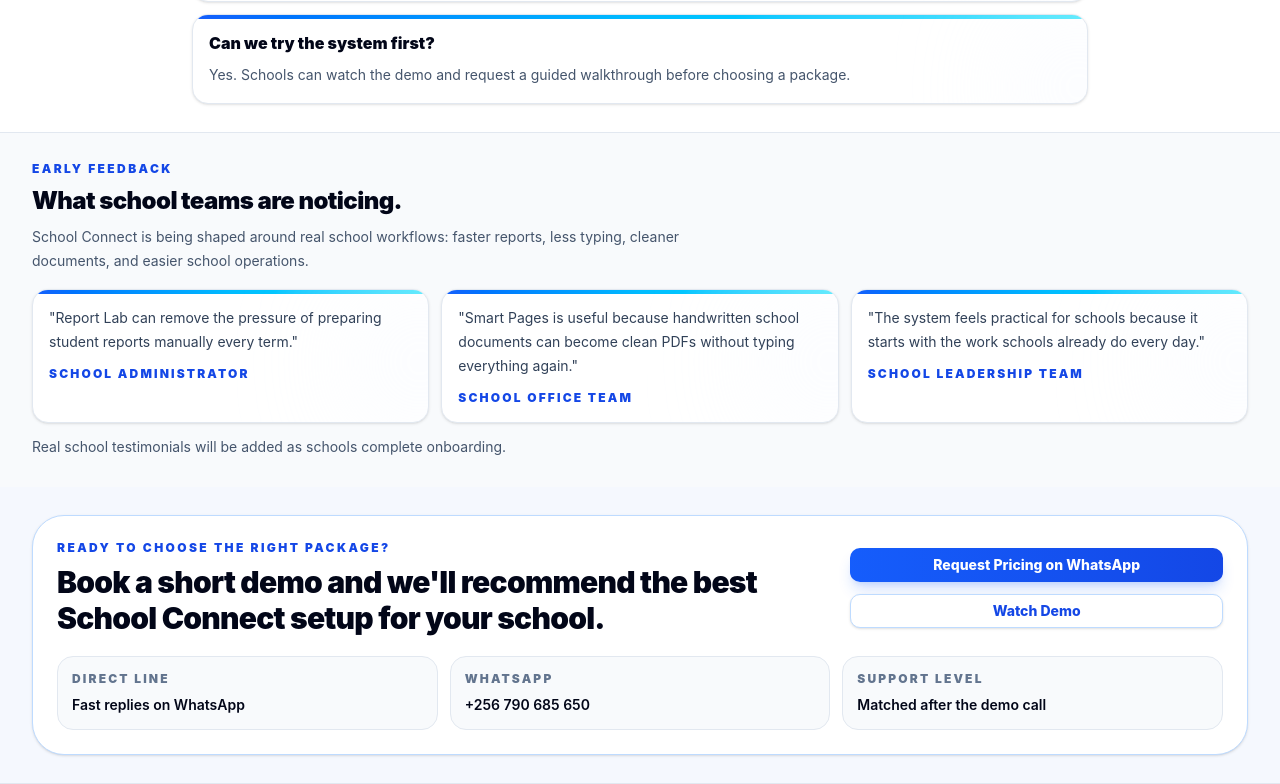
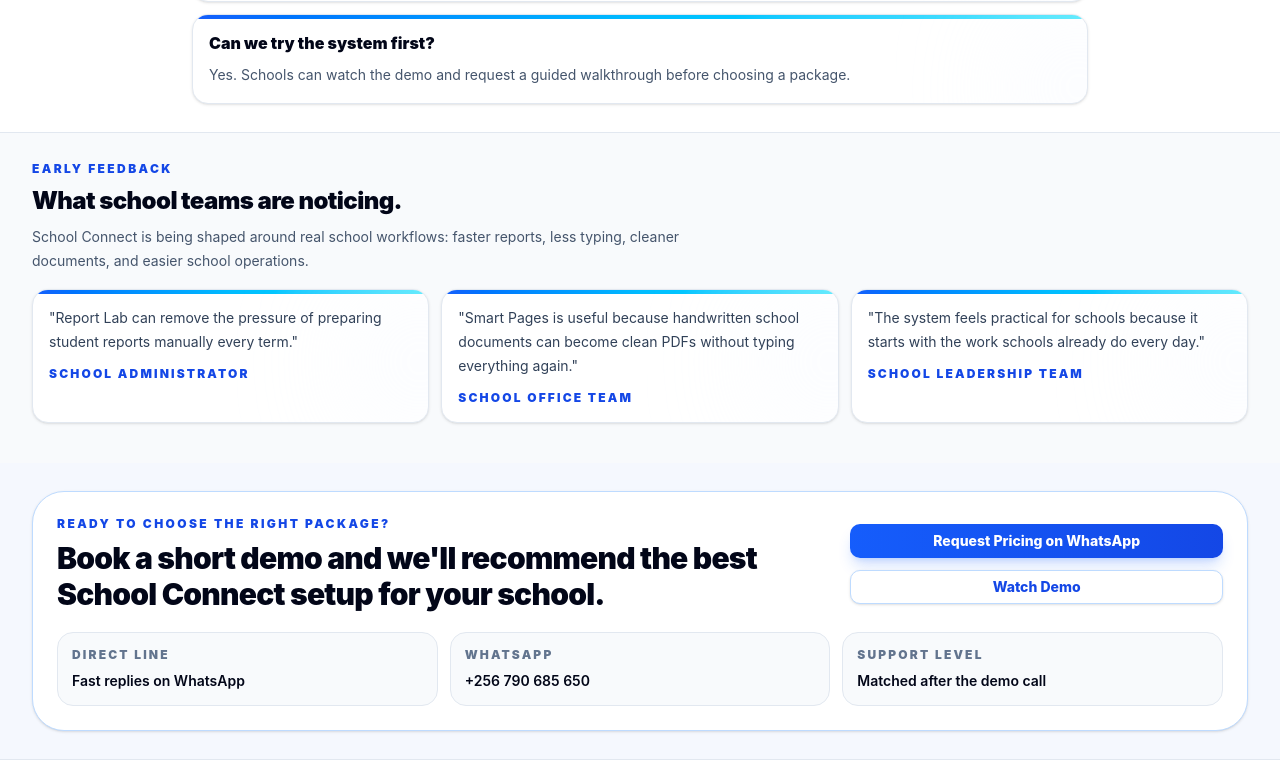
Before and after one commit to ssempebwacjoshua-ship-it/report, a React (Vite) app: page /pricing in a window 1280 px wide. Shown: the part 1712-2496 px from the top of the page. After the commit the page ends 2472 px from the top, so only its background shows below. Built offline with nearby package versions, Linux system fonts and the light colour scheme.

Commit message:
Remove onboarding testimonial placeholder text

```diff
--- a/src/components/marketing/TestimonialsSection.tsx
+++ b/src/components/marketing/TestimonialsSection.tsx
@@ -59,7 +59,7 @@
         </div>
 
         <p className="mt-3 text-sm leading-6 text-slate-600">
-          Real school testimonials will be added as schools complete onboarding.
+
         </p>
       </div>
     </section>
```
Also changed, not shown: src/pages/ContactPage.tsx (line endings or trailing spaces), src/pages/DemoPage.tsx (line endings or trailing spaces), src/pages/PricingPage.tsx (line endings or trailing spaces).
